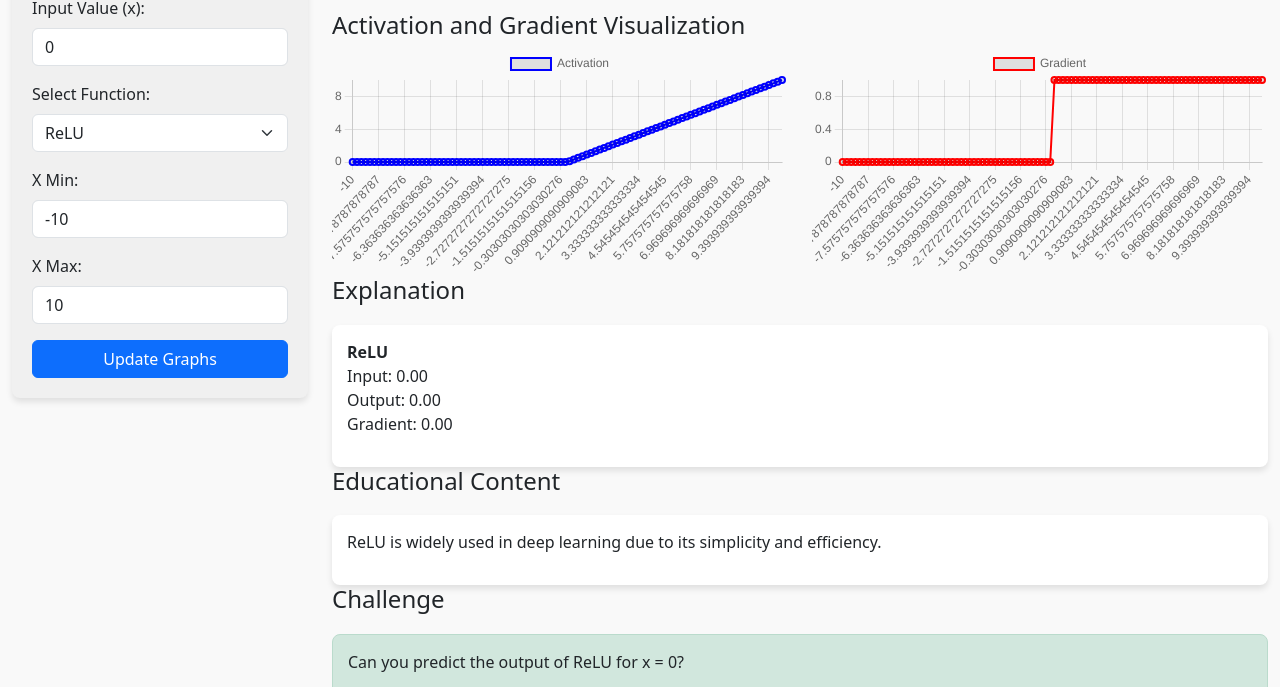
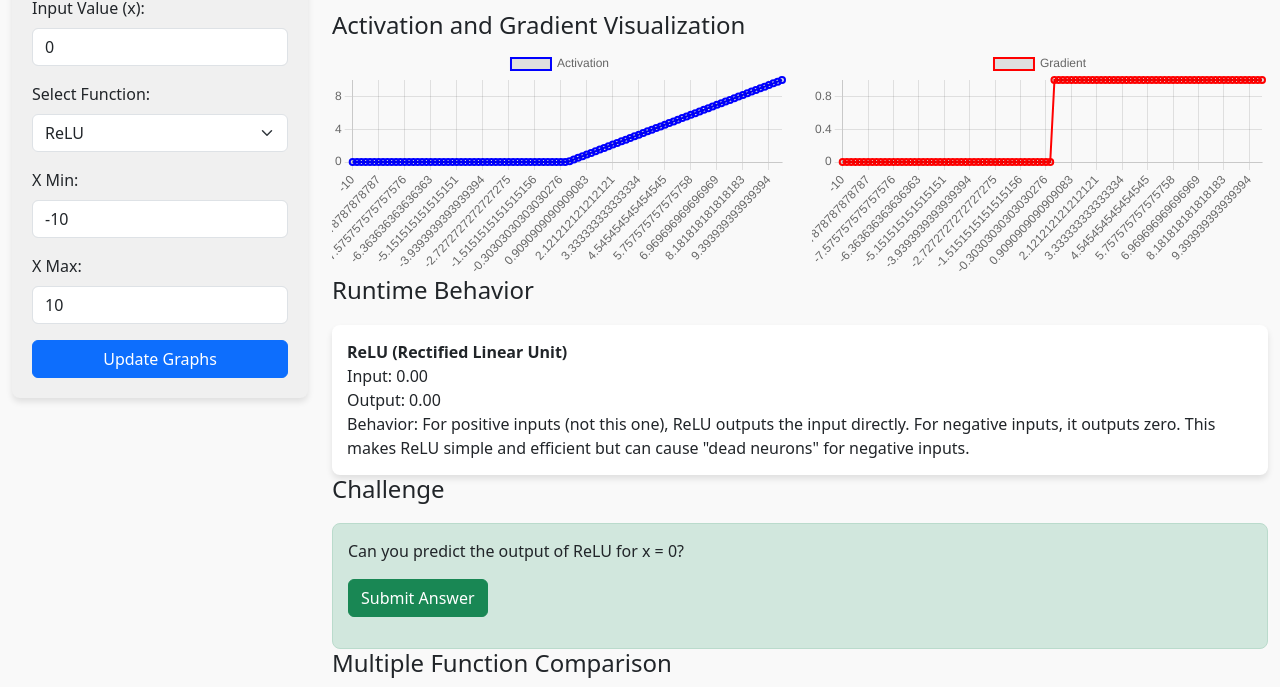
Before and after one commit to OmSPluto/Activation_VisualCs, a plain HTML site: page index.html in a window 1280 px wide. Shown: the part 61-748 px from the top of the page. Drawn offline with nearby package versions, Linux system fonts and the light colour scheme.

Commit message:
Update index.html

```diff
--- a/index.html
+++ b/index.html
@@ -1,3 +1,4 @@
+<!DOCTYPE html>
 <html lang="en">
 <head>
   <meta charset="UTF-8">
@@ -57,7 +58,7 @@
               <option value="ReLU">ReLU</option>
               <option value="Sigmoid">Sigmoid</option>
               <option value="Tanh">Tanh</option>
-              <option value="LeakyReLU">Leaky ReLU</option>
+              <option value="Leaky ReLU">Leaky ReLU</option>
               <option value="Softmax">Softmax</option>
             </select>
           </div>
@@ -89,15 +90,9 @@
         </div>
 
         <!-- Explanation -->
-        <h4>Explanation</h4>
+        <h4>Runtime Behavior</h4>
         <div class="info-panel" id="explanation">
-          <p>Select an activation function and input value to see the results.</p>
-        </div>
-
-        <!-- Educational Content -->
-        <h4>Educational Content</h4>
-        <div class="info-panel" id="info-panel">
-          <p id="function-info">Select an activation function to learn more about it.</p>
+          <p>Select an activation function and input value to see its runtime behavior.</p>
         </div>
 
         <!-- Gamification Challenge -->
@@ -124,26 +119,65 @@
   <script>
     // Activation Functions
     const activationFunctions = {
-      ReLU: (x) => Math.max(0, x),
-      Sigmoid: (x) => 1 / (1 + Math.exp(-x)),
-      Tanh: (x) => Math.tanh(x),
-      LeakyReLU: (x) => (x > 0 ? x : 0.01 * x),
-      Softmax: (x) => Math.exp(x) / (Math.exp(x) + Math.exp(-x)), // Simplified for single input
+      "ReLU": (x) => Math.max(0, x),
+      "Sigmoid": (x) => 1 / (1 + Math.exp(-x)),
+      "Tanh": (x) => Math.tanh(x),
+      "Leaky ReLU": (x) => (x > 0 ? x : 0.01 * x),
+      "Softmax": (x) => Math.exp(x) / (Math.exp(x) + Math.exp(-x)), // Simplified for single input
     };
 
     // Derivatives (Gradients)
     const derivatives = {
-      ReLU: (x) => (x > 0 ? 1 : 0),
-      Sigmoid: (x) => {
+      "ReLU": (x) => (x > 0 ? 1 : 0),
+      "Sigmoid": (x) => {
         const sigmoid = 1 / (1 + Math.exp(-x));
         return sigmoid * (1 - sigmoid);
       },
-      Tanh: (x) => 1 - Math.pow(Math.tanh(x), 2),
-      LeakyReLU: (x) => (x > 0 ? 1 : 0.01),
-      Softmax: (x) => {
+      "Tanh": (x) => 1 - Math.pow(Math.tanh(x), 2),
+      "Leaky ReLU": (x) => (x > 0 ? 1 : 0.01),
+      "Softmax": (x) => {
         const softmax = Math.exp(x) / (Math.exp(x) + Math.exp(-x));
         return softmax * (1 - softmax); // Simplified derivative
       },
+    };
+
+    // Runtime Behavior Descriptions
+    const runtimeDescriptions = {
+      "ReLU": (x) => `
+        <strong>ReLU (Rectified Linear Unit)</strong><br>
+        Input: ${x.toFixed(2)}<br>
+        Output: ${Math.max(0, x).toFixed(2)}<br>
+        Behavior: For positive inputs (${x > 0 ? "like this one" : "not this one"}), ReLU outputs the input directly.
+        For negative inputs, it outputs zero. This makes ReLU simple and efficient but can cause "dead neurons" for negative inputs.
+      `,
+      "Sigmoid": (x) => `
+        <strong>Sigmoid</strong><br>
+        Input: ${x.toFixed(2)}<br>
+        Output: ${(1 / (1 + Math.exp(-x))).toFixed(2)}<br>
+        Behavior: Sigmoid squashes all inputs into a range between 0 and 1. It's useful for binary classification tasks
+        but suffers from vanishing gradients for extreme inputs (${Math.abs(x) > 5 ? "like this one" : "not this one"}).
+      `,
+      "Tanh": (x) => `
+        <strong>Tanh (Hyperbolic Tangent)</strong><br>
+        Input: ${x.toFixed(2)}<br>
+        Output: ${Math.tanh(x).toFixed(2)}<br>
+        Behavior: Tanh squashes inputs into a range between -1 and 1. It's similar to Sigmoid but centered around zero,
+        making it better for some applications. However, it also suffers from vanishing gradients for extreme inputs (${Math.abs(x) > 5 ? "like this one" : "not this one"}).
+      `,
+      "Leaky ReLU": (x) => `
+        <strong>Leaky ReLU</strong><br>
+        Input: ${x.toFixed(2)}<br>
+        Output: ${(x > 0 ? x : 0.01 * x).toFixed(2)}<br>
+        Behavior: Leaky ReLU is like ReLU but allows small negative values (${x < 0 ? "like this one" : "not this one"})
+        to pass through. This helps prevent "dead neurons" caused by ReLU.
+      `,
+      "Softmax": (x) => `
+        <strong>Softmax</strong><br>
+        Input: ${x.toFixed(2)}<br>
+        Output: ${(Math.exp(x) / (Math.exp(x) + Math.exp(-x))).toFixed(2)}<br>
+        Behavior: Softmax converts inputs into probabilities that sum to 1. It's commonly used in multi-class classification
+        problems to represent the likelihood of each class.
+      `,
     };
 
     // Chart Initialization
@@ -204,16 +238,7 @@
 
       // Update Explanation
       const explanationDiv = document.getElementById("explanation");
-      explanationDiv.innerHTML = `
-        <p><strong>${selectedFunction}</strong><br>
-        Input: ${xValue.toFixed(2)}<br>
-        Output: ${activationFunctions[selectedFunction](xValue).toFixed(2)}<br>
-        Gradient: ${derivatives[selectedFunction](xValue).toFixed(2)}</p>
-      `;
-
-      // Update Educational Content
-      const infoPanel = document.getElementById("function-info");
-      infoPanel.innerHTML = getFunctionInfo(selectedFunction);
+      explanationDiv.innerHTML = runtimeDescriptions[selectedFunction](xValue);
 
       // Update Challenge
       const challengeQuestion = document.getElementById("challenge-question");
@@ -224,18 +249,6 @@
 
       // Simulate Learning Curve
       simulateLearningCurve(selectedFunction);
-    }
-
-    // Educational Content
-    function getFunctionInfo(func) {
-      const info = {
-        ReLU: "ReLU is widely used in deep learning due to its simplicity and efficiency.",
-        Sigmoid: "Sigmoid is commonly used in binary classification tasks.",
-        Tanh: "Tanh is similar to Sigmoid but outputs values between -1 and 1.",
-        LeakyReLU: "Leaky ReLU addresses the dying ReLU problem by allowing small negative values.",
-        Softmax: "Softmax is used in multi-class classification to convert logits into probabilities.",
-      };
-      return info[func] || "No information available.";
     }
 
     // Gamification Challenge
```
